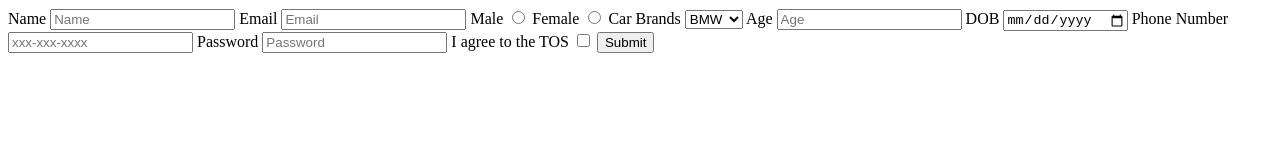
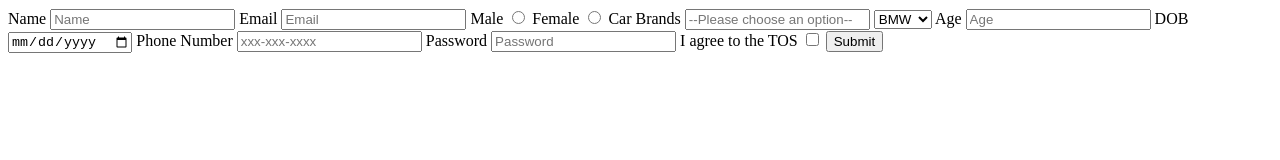
Before and after one commit to acciojob/signup-form-car-Syamson07, a website: page main.html in a window 1280 px wide. Drawn offline with Linux system fonts and the light colour scheme.

Commit message:
created a submission

```diff
--- a/main.html
+++ b/main.html
@@ -19,6 +19,7 @@
 		<input type='radio' id='gender_f' name='gender'required>
 
 		<label for='cars'>Car Brands</label>
+		<input type='select' placeholder='--Please choose an option--'>
 		<select>
 			<option>BMW</option>
 			<option>BENZ</option>
@@ -38,6 +39,7 @@
 		<input type='checkbox' id='tos' required>
 		<button type='submit'>Submit</button>
 
+
 	</form>
     <script type="text/javascript" src="./script.js">
 </script>
```
